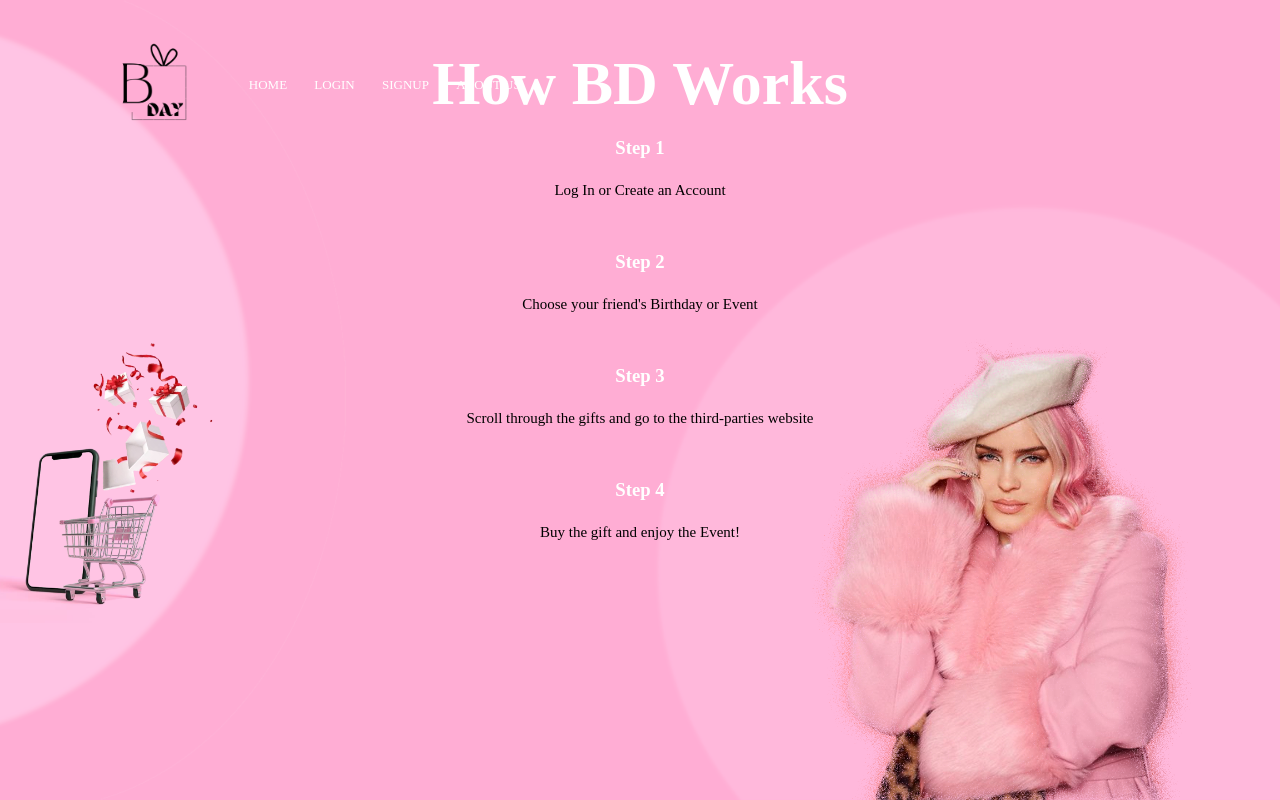
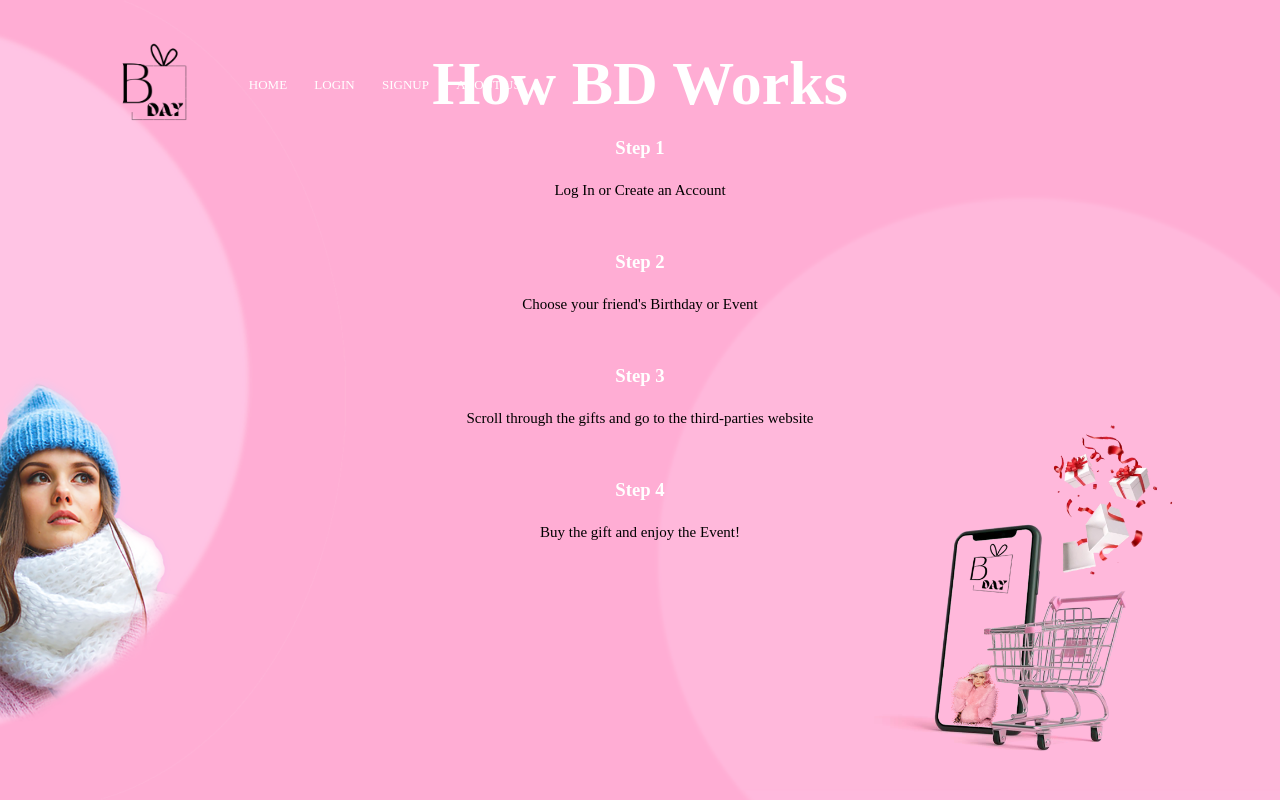
Before and after one commit to Yarnivz/Artemis-Project, a PHP site: page /tour.html in a window 1280 px wide. Run offline with PHP 8.4, Linux system fonts and the light colour scheme.

Commit message:
Fixed CSS

```diff
--- a/about.html
+++ b/about.html
@@ -5,7 +5,7 @@
     <meta http-equiv="X-UA-Compatible" content="IE=edge">
     <meta name="viewport" content="width=device-width, initial-scale=1.0">
     <title>Document</title>
-    <link rel="stylesheet" href="about.css">
+    <link rel="stylesheet" href="assets/css/about.css" type="text/css">
 </head>
 <body>
     <section class="header">
--- a/assets/css/about.css
+++ b/assets/css/about.css
@@ -11,7 +11,7 @@
     display: flex;
     background-size: cover;
     background-repeat: no-repeat;
-    background-image: url(./assets/images/backgroundabout.png);
+    background-image: url(../images/backgroundabout.png);
     background-position: relative;
 }
 
--- a/assets/css/style.css
+++ b/assets/css/style.css
@@ -10,7 +10,7 @@
     display: flex;
     background-size: cover;
     background-repeat: no-repeat;
-    background-image: url(./assets/images/background14.png);
+    background-image: url(../images/background14.png);
     background-position: relative;
 }
 
--- a/index.html
+++ b/index.html
@@ -10,7 +10,7 @@ Buy the selected gift and enjoy the Birthday! -->
     <meta http-equiv="X-UA-Compatible" content="IE=edge">
     <meta name="viewport" content-ppu="width=device-width, initial-scale=1.0">
     <title>Document</title>
-    <link rel="stylesheet" href="style.css">
+    <link rel="stylesheet" href="assets/css/style.css" text="text/css">
 </head>
 <body>
 
--- a/login.html
+++ b/login.html
@@ -5,7 +5,7 @@
     <meta http-equiv="X-UA-Compatible" content="IE=edge">
     <meta name="viewport" content="width=device-width, initial-scale=1.0">
     <title>Document</title>
-    <link rel="stylesheet" href="style.css">
+    <link rel="stylesheet" href="assets/css/style.css">
 </head>
 <body>
 
--- a/singup.html
+++ b/singup.html
@@ -5,7 +5,7 @@
     <meta http-equiv="X-UA-Compatible" content="IE=edge">
     <meta name="viewport" content="width=device-width, initial-scale=1.0">
     <title>Document</title>
-    <link rel="stylesheet" href="style.css">
+    <link rel="stylesheet" href="assets/css/style.css">
 </head>
 <body>
     <section class="header">
--- a/tour.html
+++ b/tour.html
@@ -5,7 +5,7 @@
     <meta http-equiv="X-UA-Compatible" content="IE=edge">
     <meta name="viewport" content="width=device-width, initial-scale=1.0">
     <title>Document</title>
-    <link rel="stylesheet" href="style.css">
+    <link rel="stylesheet" href="assets/css/about.css">
 </head>
 <body>
 
```
